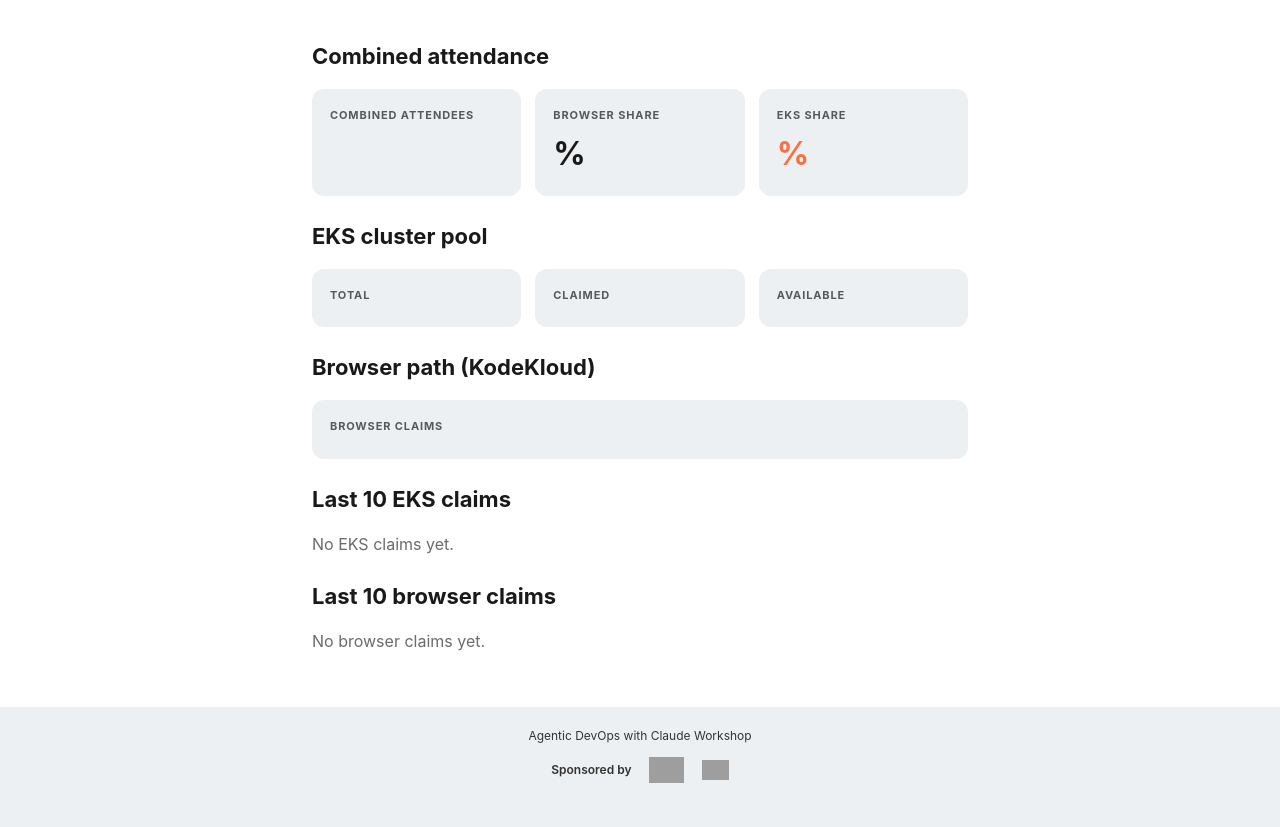
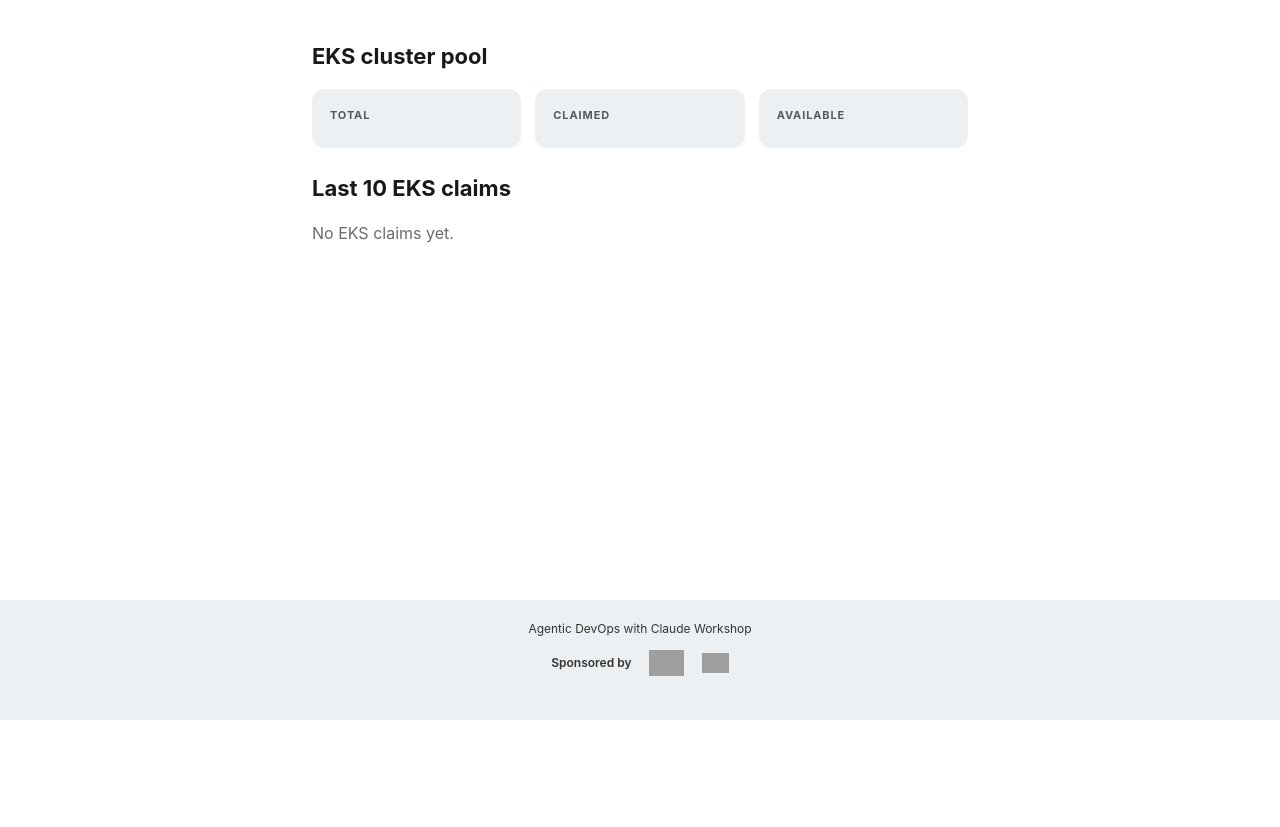
Before and after one commit to peopleforrester/packt-agentic-devops, a Flask app: template scripts/provision/distribution/templates/admin.html in a window 1280 px wide. Shown: the part 80-907 px from the top of the page. After the commit the page ends 800 px from the top, so only its background shows below. Run offline with Flask 3, Linux system fonts and the light colour scheme; the template is opened without the code that fills it, so the values that code supplies are empty; some libraries are stand-ins or nearby versions; grey boxes are pictures that could not be loaded.

Commit message:
Remove the KodeKloud browser path from the distribution app
The path was off-menu but /browser still answered 200 in production, so anyone with a
direct link could claim on it and be emailed toward a KodeKloud course that is not
provisioned for Packt attendees. Packt issues EKS clusters only.

Removes the /browser and /browser-claim routes, both KodeKloud email builders, the
browser.html and browser_success.html templates, the browser_claims table, the admin
browser stats and recent-claims table, the cross-path notes on both success pages, and the
browser rows in the CSV export. The export keeps its leading path column so an old export
and a new one still line up in a spreadsheet.

Copy describing the student's own VTT as a browser terminal is deliberately kept: that is
the EKS path, not KodeKloud. Tests now assert both routes return 404 and that no served
page mentions KodeKloud.

```diff
--- a/scripts/provision/distribution/app.py
+++ b/scripts/provision/distribution/app.py
@@ -19,10 +19,7 @@ RESEND_ENDPOINT = "https://api.resend.com/emails"
 RESEND_FROM = "Agentic DevOps with Claude <workshop@ai-enhanced-devops.com>"
 RESEND_SUBJECT_EKS = "Agentic DevOps with Claude — Your EKS Cluster Credentials"
 RESEND_SUBJECT_TERMINAL = "Agentic DevOps with Claude — Your Lab Terminal"
-RESEND_SUBJECT_BROWSER = "Agentic DevOps with Claude — Your Lab Info"
 RESEND_TIMEOUT_SECONDS = 5
-
-KODEKLOUD_COURSE_URL = "https://learn.kodekloud.com/user/courses/the-90-minutes-idp"
 
 
 def _resolve_admin_token() -> str:
@@ -250,82 +247,6 @@ def _build_terminal_email_html(cluster_name, region, terminal_url, access_key, s
 </html>"""
 
 
-def _build_browser_email_text(root_url, kodekloud_url):
-    bar = "=" * 56
-    rule = "-" * 56
-    return (
-        f"{bar}\n"
-        "Agentic DevOps with Claude -- Browser Path (KodeKloud)\n"
-        f"{bar}\n\n"
-        "You're registered for the browser path. KodeKloud provides your\n"
-        "cluster directly -- no AWS credentials are needed.\n\n"
-        f"{rule}\n"
-        "Open KodeKloud\n"
-        f"{rule}\n"
-        f"{kodekloud_url}\n\n"
-        f"{rule}\n"
-        "Once you're in the KodeKloud browser shell, run\n"
-        f"{rule}\n"
-        "curl -fsSL https://claude.ai/install.sh | bash    # install Claude in this shell first\n"
-        "kubectl get nodes        # expect 2 Ready  (KodeKloud)\n"
-        "git clone https://github.com/peopleforrester/packt-agentic-devops.git\n"
-        "cd packt-agentic-devops\n"
-        "claude\n\n"
-        "When Claude starts, paste the prompt at the top of spec/WORKSHOP-SPEC.md.\n"
-        "Claude detects you're on KodeKloud (kubeadm) and adapts Phases 1, 3,\n"
-        "and 7 automatically.\n\n"
-        f"Lost this email? Re-enter your email at {root_url}/browser to redisplay\n"
-        "your registration.\n\n"
-        "Sponsored by Packt Publishing.\n"
-    )
-
-
-def _build_browser_email_html(root_url, kodekloud_url):
-    mono_block = (
-        "margin:6px 0 0; padding:12px 14px; background:#0D0D0D; color:#FFFFFF;"
-        " font-family:Consolas,\"SFMono-Regular\",Menlo,monospace; font-size:13px;"
-        " border-radius:6px; white-space:pre; overflow-x:auto; line-height:1.55;"
-    )
-    label_style = "margin-top:18px; font-size:13px; color:#191919; font-weight:600; letter-spacing:.02em;"
-    return f"""<!doctype html>
-<html>
-<body style="margin:0;padding:0;background:#F5F5F4;font-family:-apple-system,BlinkMacSystemFont,'Segoe UI',Roboto,Helvetica,Arial,sans-serif;color:#333333;line-height:1.5;">
-  <table role="presentation" width="100%" cellpadding="0" cellspacing="0" border="0" style="background:#F5F5F4;">
-    <tr><td align="center" style="padding:24px 12px;">
-      <table role="presentation" width="100%" cellpadding="0" cellspacing="0" border="0" style="max-width:640px;background:#FFFFFF;border-radius:10px;border:1px solid #e2e4ee;">
-        <tr><td style="background:#191919;color:#FFFFFF;padding:18px 24px;border-radius:10px 10px 0 0;border-bottom:3px solid #FA7040;">
-          <div style="font-size:12px;letter-spacing:.08em;text-transform:uppercase;opacity:.75;">Agentic DevOps with Claude</div>
-          <div style="font-size:20px;font-weight:700;margin-top:2px;">Browser path (KodeKloud)</div>
-        </td></tr>
-        <tr><td style="padding:24px;">
-          <p style="margin:0 0 18px;font-size:15px;color:#333333;">
-            You&rsquo;re registered for the browser path. KodeKloud provides your cluster directly &mdash; no AWS credentials needed.
-          </p>
-
-          <a href="{kodekloud_url}" style="display:inline-block;background:#FA7040;color:#FFFFFF;text-decoration:none;font-weight:700;font-size:15px;padding:12px 22px;border-radius:6px;">Open KodeKloud course &rarr;</a>
-
-          <div style="{label_style}">Once you&rsquo;re in the KodeKloud browser shell</div>
-          <pre style="{mono_block}">curl -fsSL https://claude.ai/install.sh | bash    # install Claude in this shell first
-kubectl get nodes        # expect 2 Ready  (KodeKloud)
-git clone https://github.com/peopleforrester/packt-agentic-devops.git
-cd packt-agentic-devops
-claude</pre>
-
-          <div style="margin-top:22px;padding:12px 14px;border-left:3px solid #FA7040;background:#FEF1EA;color:#191919;font-size:14px;font-style:italic;border-radius:0 6px 6px 0;">
-            <strong style="font-style:normal;">When Claude starts,</strong> paste the prompt at the top of <code style="font-style:normal;font-family:Consolas,monospace;">spec/WORKSHOP-SPEC.md</code>. Claude detects you&rsquo;re on KodeKloud (kubeadm) and adapts Phases 1, 3, and 7 automatically.
-          </div>
-        </td></tr>
-        <tr><td style="padding:14px 24px 22px;border-top:1px solid #e2e4ee;color:#6B6B6B;font-size:12px;text-align:center;font-style:italic;">
-          Lost this email? Re-enter your email at <a href="{root_url}/browser" style="color:#FA7040;text-decoration:none;">the browser-path form</a> to redisplay your registration.
-          <div style="margin-top:8px;font-style:normal;color:#6B6B6B;">Sponsored by <strong style="color:#191919;">Packt Publishing</strong></div>
-        </td></tr>
-      </table>
-    </td></tr>
-  </table>
-</body>
-</html>"""
-
-
 def _send_resend_email(api_key, to_email, subject, text_body, html_body):
     payload = {
         "from": RESEND_FROM,
@@ -415,15 +336,6 @@ def create_app(database_path=None, pool_csv=None, resend_api_key=None, eks_pool_
             conn.execute("ALTER TABLE clusters ADD COLUMN email_sent INTEGER NOT NULL DEFAULT 0")
         if "terminal_url" not in cols:
             conn.execute("ALTER TABLE clusters ADD COLUMN terminal_url TEXT NOT NULL DEFAULT ''")
-        conn.execute(
-            """
-            CREATE TABLE IF NOT EXISTS browser_claims (
-                id          INTEGER PRIMARY KEY,
-                email       TEXT UNIQUE NOT NULL,
-                claimed_at  TEXT NOT NULL
-            )
-            """
-        )
 
     def seed_from_csv(conn, csv_path):
         if not Path(csv_path).exists():
@@ -501,58 +413,6 @@ def create_app(database_path=None, pool_csv=None, resend_api_key=None, eks_pool_
         # Back-compat for any QR codes / shared links pointing at /eks.
         return redirect(url_for("index"))
 
-    @app.get("/browser")
-    def browser_form():
-        return render_template("browser.html")
-
-    @app.post("/browser-claim")
-    def browser_claim():
-        email = (request.form.get("email") or "").strip().lower()
-        if not email or not EMAIL_RE.match(email):
-            return render_template("browser.html", error="Please enter a valid email address."), 400
-
-        conn = get_db()
-        # Check existence FIRST so we know whether this is a brand-new claim
-        # (which should trigger an email) or a re-claim by the same email
-        # (which is idempotent and never sends a second email).
-        prior = conn.execute(
-            "SELECT 1 FROM browser_claims WHERE email = ?", (email,)
-        ).fetchone()
-        is_new_claim = prior is None
-        if is_new_claim:
-            conn.execute(
-                "INSERT OR IGNORE INTO browser_claims (email, claimed_at) "
-                "VALUES (?, strftime('%Y-%m-%dT%H:%M:%SZ','now'))",
-                (email,),
-            )
-        row = conn.execute(
-            "SELECT email, claimed_at FROM browser_claims WHERE email = ?",
-            (email,),
-        ).fetchone()
-
-        # Email backup — same pattern as the EKS path. Failures log but never
-        # block in-browser display, and re-claims never trigger a second send.
-        if is_new_claim and app.config["RESEND_API_KEY"]:
-            root = request.url_root.rstrip("/")
-            text = _build_browser_email_text(root, KODEKLOUD_COURSE_URL)
-            html = _build_browser_email_html(root, KODEKLOUD_COURSE_URL)
-            _send_resend_email(
-                app.config["RESEND_API_KEY"], email, RESEND_SUBJECT_BROWSER, text, html,
-            )
-
-        # Cross-path note: did this email also claim an EKS cluster?
-        eks_row = conn.execute(
-            "SELECT name, claimed_at FROM clusters WHERE claimed_by = ? LIMIT 1",
-            (email,),
-        ).fetchone()
-        return render_template(
-            "browser_success.html",
-            email=email,
-            claimed_at=row["claimed_at"],
-            kodekloud_url=KODEKLOUD_COURSE_URL,
-            other_path=({"label": "EKS terminal", "cluster": eks_row["name"], "at": eks_row["claimed_at"]} if eks_row else None),
-        )
-
     @app.post("/eks-claim")
     def eks_claim():
         email = (request.form.get("email") or "").strip().lower()
@@ -578,10 +438,9 @@ def create_app(database_path=None, pool_csv=None, resend_api_key=None, eks_pool_
                     "FROM clusters WHERE claimed_by IS NULL ORDER BY id LIMIT 1"
                 ).fetchone()
                 if row is None:
-                    # Pool exhausted for a brand-new email. The browser path is
-                    # no longer offered from the main page, so render the
-                    # exhausted fallback instead of silently routing to a path
-                    # we removed.
+                    # Pool exhausted for a brand-new email. EKS is the only path
+                    # now, so render the exhausted fallback and let the attendee
+                    # ask for a spare during the setup window.
                     conn.execute("ROLLBACK")
                     return render_template(
                         "exhausted.html",
@@ -629,11 +488,6 @@ def create_app(database_path=None, pool_csv=None, resend_api_key=None, eks_pool_
             if _send_resend_email(app.config["RESEND_API_KEY"], email, subject, text, html):
                 conn.execute("UPDATE clusters SET email_sent = 1 WHERE id = ?", (cluster["id"],))
 
-        # Cross-path note: did this email also do a browser claim?
-        browser_row = conn.execute(
-            "SELECT claimed_at FROM browser_claims WHERE email = ? LIMIT 1",
-            (email,),
-        ).fetchone()
         return render_template(
             "success.html",
             email=email,
@@ -643,7 +497,6 @@ def create_app(database_path=None, pool_csv=None, resend_api_key=None, eks_pool_
             secret_key=cluster["secret_key"],
             terminal_url=terminal_url,
             root_url=request.url_root.rstrip("/"),
-            other_path=({"label": "browser (KodeKloud)", "at": browser_row["claimed_at"]} if browser_row else None),
         )
 
     @app.post("/claim")
@@ -662,16 +515,11 @@ def create_app(database_path=None, pool_csv=None, resend_api_key=None, eks_pool_
             "SELECT name, region, claimed_by, claimed_at FROM clusters "
             "WHERE claimed_by IS NOT NULL ORDER BY claimed_at"
         ).fetchall()
-        br_rows = conn.execute(
-            "SELECT email, claimed_at FROM browser_claims ORDER BY claimed_at"
-        ).fetchall()
-        # One CSV with a leading "path" column so the two paths are easy to
-        # sort/filter from any spreadsheet.
+        # The leading "path" column is retained so an export opened alongside an
+        # older one still lines up column-for-column in a spreadsheet.
         lines = ["path,email,cluster_name,region,claimed_at"]
         for r in eks_rows:
             lines.append(f"eks,{r['claimed_by']},{r['name']},{r['region']},{r['claimed_at']}")
-        for r in br_rows:
-            lines.append(f"browser,{r['email']},,,{r['claimed_at']}")
         body = "\n".join(lines) + "\n"
         return body, 200, {"Content-Type": "text/csv; charset=utf-8"}
 
@@ -689,24 +537,12 @@ def create_app(database_path=None, pool_csv=None, resend_api_key=None, eks_pool_
             "SELECT name, region, claimed_by, claimed_at FROM clusters "
             "WHERE claimed_by IS NOT NULL ORDER BY claimed_at DESC LIMIT 10"
         ).fetchall()
-        (browser_count,) = conn.execute("SELECT COUNT(*) FROM browser_claims").fetchone()
-        browser_recent = conn.execute(
-            "SELECT email, claimed_at FROM browser_claims ORDER BY claimed_at DESC LIMIT 10"
-        ).fetchall()
-        combined = browser_count + eks_claimed
-        browser_pct = round(100 * browser_count / combined) if combined else 0
-        eks_pct = 100 - browser_pct if combined else 0
         return render_template(
             "admin.html",
             total=eks_total,
             claimed=eks_claimed,
             available=eks_total - eks_claimed,
             recent=eks_recent,
-            browser_count=browser_count,
-            browser_recent=browser_recent,
-            combined=combined,
-            browser_pct=browser_pct,
-            eks_pct=eks_pct,
         )
 
     return app
--- a/scripts/provision/distribution/templates/admin.html
+++ b/scripts/provision/distribution/templates/admin.html
@@ -4,24 +4,7 @@
 {% block page_title %}Admin{% endblock %}
 
 {% block main %}
-  <h2>Combined attendance</h2>
-
-  <section class="stats">
-    <div class="stat">
-      <div class="label">Combined attendees</div>
-      <div class="value">{{ combined }}</div>
-    </div>
-    <div class="stat">
-      <div class="label">Browser share</div>
-      <div class="value" style="color:var(--navy);">{{ browser_pct }}%</div>
-    </div>
-    <div class="stat">
-      <div class="label">EKS share</div>
-      <div class="value" style="color:var(--accent);">{{ eks_pct }}%</div>
-    </div>
-  </section>
-
-  <h2 style="margin-top:24px;">EKS cluster pool</h2>
+  <h2>EKS cluster pool</h2>
   <section class="stats">
     <div class="stat">
       <div class="label">Total</div>
@@ -34,14 +17,6 @@
     <div class="stat">
       <div class="label">Available</div>
       <div class="value">{{ available }}</div>
-    </div>
-  </section>
-
-  <h2 style="margin-top:24px;">Browser path (KodeKloud)</h2>
-  <section class="stats" style="grid-template-columns: 1fr;">
-    <div class="stat">
-      <div class="label">Browser claims</div>
-      <div class="value" style="color:var(--navy);">{{ browser_count }}</div>
     </div>
   </section>
 
@@ -71,25 +46,4 @@
     <p style="color:var(--light-gray);">No EKS claims yet.</p>
   {% endif %}
 
-  <h2 style="margin-top:24px;">Last 10 browser claims</h2>
-  {% if browser_recent %}
-    <table class="admin">
-      <thead>
-        <tr>
-          <th>Email</th>
-          <th>Claimed at (UTC)</th>
-        </tr>
-      </thead>
-      <tbody>
-        {% for r in browser_recent %}
-          <tr>
-            <td>{{ r["email"] }}</td>
-            <td style="color:var(--light-gray);">{{ r["claimed_at"] }}</td>
-          </tr>
-        {% endfor %}
-      </tbody>
-    </table>
-  {% else %}
-    <p style="color:var(--light-gray);">No browser claims yet.</p>
-  {% endif %}
 {% endblock %}
```
Also changed, not shown: scripts/provision/distribution/templates/browser.html (deleted, +0 -54 lines), scripts/provision/distribution/templates/browser_success.html (deleted, +0 -94 lines), scripts/provision/distribution/templates/success.html (+0 -7 lines), scripts/provision/distribution/test_app.py (+16 -39 lines), scripts/provision/distribution/README.md.
